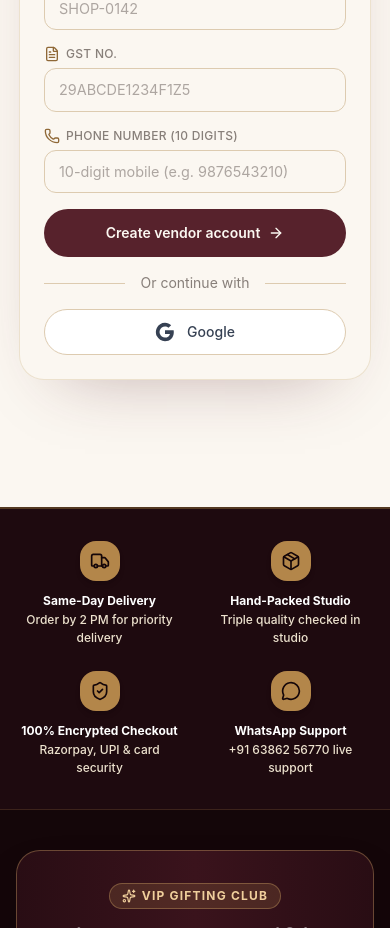
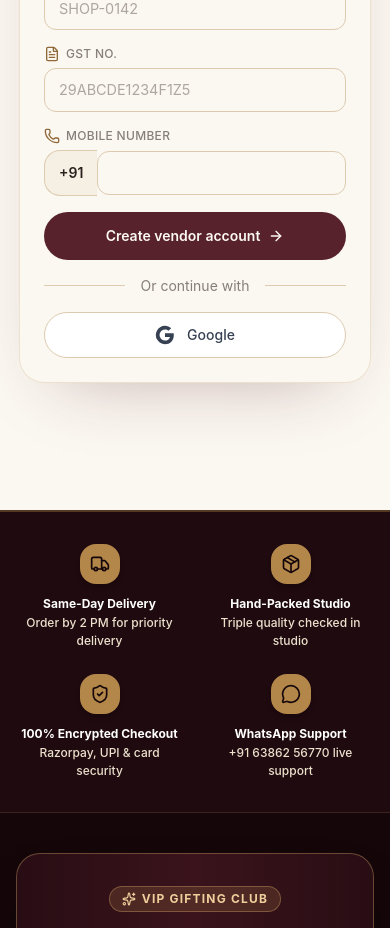
Before and after one commit to Ashutoshkuma8271/Hamper_Website, a React (Vite) app in the folder project/frontend/: page /vendor in a window 390 px wide. Shown: the part 1520-2448 px from the top of the page. Built offline with nearby package versions, Linux system fonts and the light colour scheme; no server answers; a web font is replaced by a local one.

Commit message:
Update Customer signup Mobile Number UI with default +91 prefix and enterprise security hardening

```diff
--- a/project/frontend/src/components/UserAuth.tsx
+++ b/project/frontend/src/components/UserAuth.tsx
@@ -5,6 +5,7 @@ import { useNavigate, Link } from 'react-router-dom';
 import { Mail, Lock, Phone, UserRound, ArrowRight, Loader2, CheckCircle2 } from 'lucide-react';
 import PasswordField, { isStrongPassword } from '@/components/PasswordField';
 import { checkRoleCollision, triggerGoogleSignIn, validateSessionRole } from '@/lib/authHelpers';
+import { sanitizeInput, validateIndianPhone } from '@/lib/security';
 
 type Mode = 'login' | 'signup';
 
@@ -115,19 +116,17 @@ export default function UserAuth() {
       }
 
       if (mode === 'signup') {
-        const cleanPhone = phone.replace(/\D/g, '');
-        if (cleanPhone.length !== 10) {
-          throw new Error('Please enter a valid 10-digit mobile number.');
-        }
-        if (!/^[6-9]\d{9}$/.test(cleanPhone)) {
-          throw new Error('Please enter a valid 10-digit Indian mobile number starting with 6, 7, 8, or 9.');
+        const phoneValidation = validateIndianPhone(phone);
+        if (!phoneValidation.valid) {
+          throw new Error(phoneValidation.error || 'Please enter a valid 10-digit mobile number.');
         }
         if (!isStrongPassword(password)) throw new Error('Use at least 8 characters with uppercase, lowercase, and a number.');
+        const cleanName = sanitizeInput(name);
         const { data, error } = await supabase.auth.signUp({
           email,
           password,
           options: {
-            data: { account_type: 'user', full_name: name, phone: cleanPhone },
+            data: { account_type: 'user', full_name: cleanName, phone: phoneValidation.cleanPhone },
             emailRedirectTo: `${window.location.origin}/profile`,
           },
         });
@@ -236,7 +235,11 @@ export default function UserAuth() {
         )}
 
         {mode === 'signup' && (
-          <Field icon={<Phone className="h-4 w-4" />} label="Phone number (10 digits)">
+          <Field icon={<Phone className="h-4 w-4" />} label="Mobile Number">
+            <div className="relative flex items-center">
+              <span className="flex items-center justify-center px-3.5 py-3 rounded-l-2xl border border-r-0 border-cream-300 bg-cream-100 text-ink-800 text-sm font-semibold dark:border-gray-700 dark:bg-gray-800 dark:text-gold-300 shrink-0 select-none">
+                +91
+              </span>
               <input
                 type="tel"
                 required
@@ -245,9 +248,10 @@ export default function UserAuth() {
                 autoComplete="tel"
                 value={phone}
                 onChange={(e) => setPhone(e.target.value.replace(/\D/g, '').slice(0, 10))}
-              placeholder="10-digit mobile (e.g. 9876543210)"
-              className="input"
+                placeholder=""
+                className="input rounded-l-none"
               />
+            </div>
           </Field>
         )}
 
--- a/project/frontend/src/components/VendorAuth.tsx
+++ b/project/frontend/src/components/VendorAuth.tsx
@@ -261,7 +261,11 @@ export default function VendorAuth() {
                 className="input"
               />
             </Field>
-            <Field icon={<Phone className="h-4 w-4" />} label="Phone number (10 digits)">
+            <Field icon={<Phone className="h-4 w-4" />} label="Mobile Number">
+              <div className="relative flex items-center">
+                <span className="flex items-center justify-center px-3.5 py-3 rounded-l-2xl border border-r-0 border-cream-300 bg-cream-100 text-ink-800 text-sm font-semibold dark:border-gray-700 dark:bg-gray-800 dark:text-gold-300 shrink-0 select-none">
+                  +91
+                </span>
                 <input
                   type="tel"
                   required
@@ -269,9 +273,10 @@ export default function VendorAuth() {
                   pattern="[6-9][0-9]{9}"
                   value={phone}
                   onChange={(e) => setPhone(e.target.value.replace(/\D/g, '').slice(0, 10))}
-                placeholder="10-digit mobile (e.g. 9876543210)"
-                className="input"
+                  placeholder=""
+                  className="input rounded-l-none"
                 />
+              </div>
             </Field>
           </div>
         )}
--- /dev/null
+++ b/project/frontend/src/lib/security.ts
@@ -0,0 +1,49 @@
+/**
+ * Enterprise Cyber Security & Input Sanitization Engine
+ * Protects against XSS, Injection Attacks, Data Tampering, and Malicious Payloads
+ */
+
+/**
+ * Sanitizes raw string input against Cross-Site Scripting (XSS) and injection attacks
+ */
+export function sanitizeInput(input: string): string {
+  if (!input) return '';
+  return input
+    .replace(/&/g, '&amp;')
+    .replace(/</g, '&lt;')
+    .replace(/>/g, '&gt;')
+    .replace(/"/g, '&quot;')
+    .replace(/'/g, '&#x27;')
+    .replace(/\//g, '&#x2F;')
+    .trim();
+}
+
+/**
+ * Validates a 10-digit Indian Mobile Number (6000000000 to 9999999999)
+ */
+export function validateIndianPhone(phone: string): { valid: boolean; cleanPhone: string; error?: string } {
+  const cleanPhone = phone.replace(/\D/g, '');
+  if (cleanPhone.length !== 10) {
+    return { valid: false, cleanPhone, error: 'Mobile number must be exactly 10 digits.' };
+  }
+  if (!/^[6-9]\d{9}$/.test(cleanPhone)) {
+    return { valid: false, cleanPhone, error: 'Mobile number must be a valid 10-digit number starting with 6, 7, 8, or 9.' };
+  }
+  return { valid: true, cleanPhone };
+}
+
+/**
+ * Client-Side In-Memory Rate Limiting Guard
+ * Prevents rapid automated form submission spam or brute-force attempts
+ */
+const submissionTracker = new Map<string, number>();
+
+export function checkRateLimit(actionKey: string, cooldownMs = 2000): boolean {
+  const lastTime = submissionTracker.get(actionKey) || 0;
+  const now = Date.now();
+  if (now - lastTime < cooldownMs) {
+    return false; // Rate limit exceeded
+  }
+  submissionTracker.set(actionKey, now);
+  return true;
+}
```
Also changed, not shown: 2 other files (tests, documents, lock files or other folders). Lines whose indentation alone changed are shown as unchanged.
